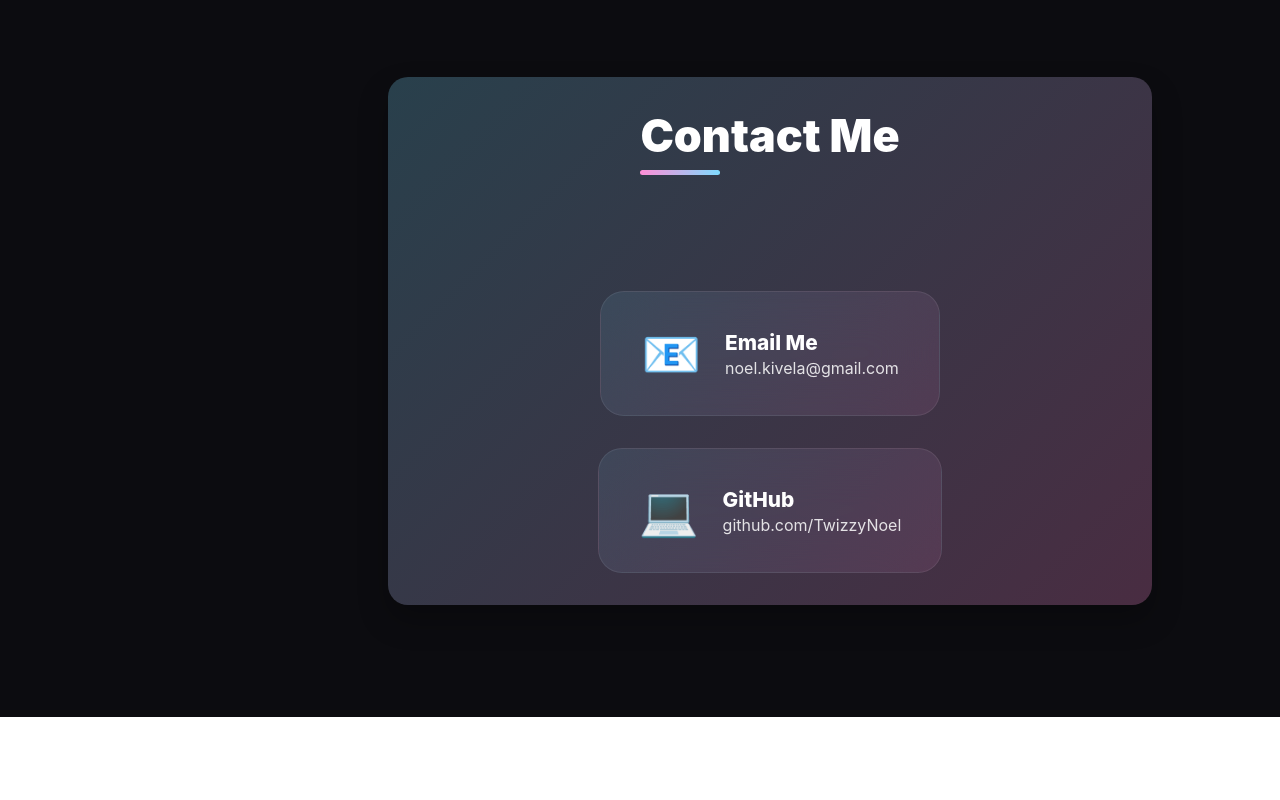
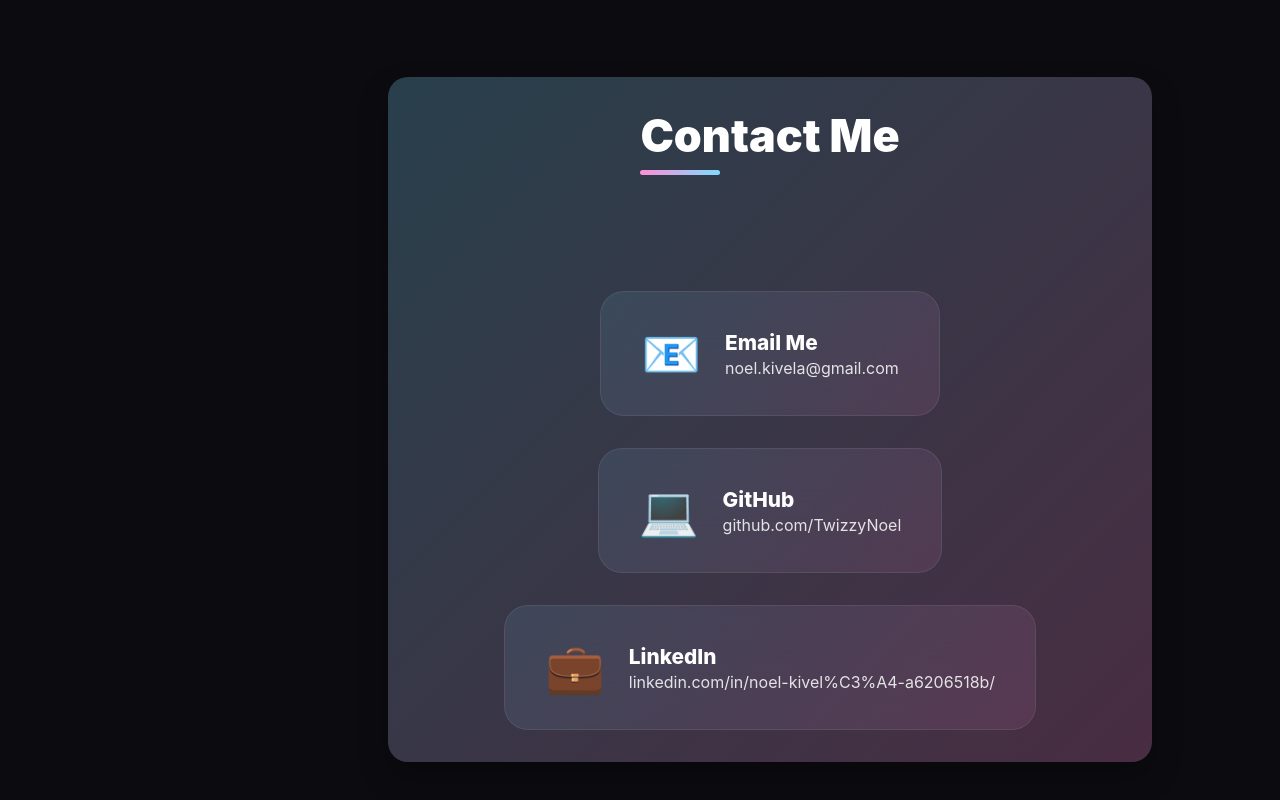
Before and after one commit to TwizzyNoel/2026Portfolio, a React (Vite) app: page / in a window 1280 px wide. Shown: the part 4364-5164 px from the top of the page. Before the commit the page ends 5081 px from the top, so only its background shows below. Built offline with nearby package versions, Linux system fonts and the light colour scheme.

Commit message:
linkedin

```diff
--- a/src/App.jsx
+++ b/src/App.jsx
@@ -85,7 +85,7 @@
         </a>
       </div>
 
-      {/* Raccoon Fanshop */}
+      {/* Tredu Trash */}
       <div className="card">
         <h3>Trash tracking application for Tredu (Android)</h3>
         <p>Phone and web applications to track the fullness of the trash bins in Tredu. Sending notifications to staff once they're full.</p>
@@ -171,6 +171,19 @@
           <span>github.com/TwizzyNoel</span>
         </div>
       </a>
+
+      <a
+        href="https://www.linkedin.com/in/noel-kivel%C3%A4-a6206518b/"
+        target="_blank"
+        rel="noopener noreferrer"
+        className="contact-link"
+      >
+        <div className="contact-icon">💼</div>
+        <div className="contact-text">
+          <p>LinkedIn</p>
+          <span>linkedin.com/in/noel-kivel%C3%A4-a6206518b/</span>
+        </div>
+      </a>
     </div>
   </Section>
 
```
